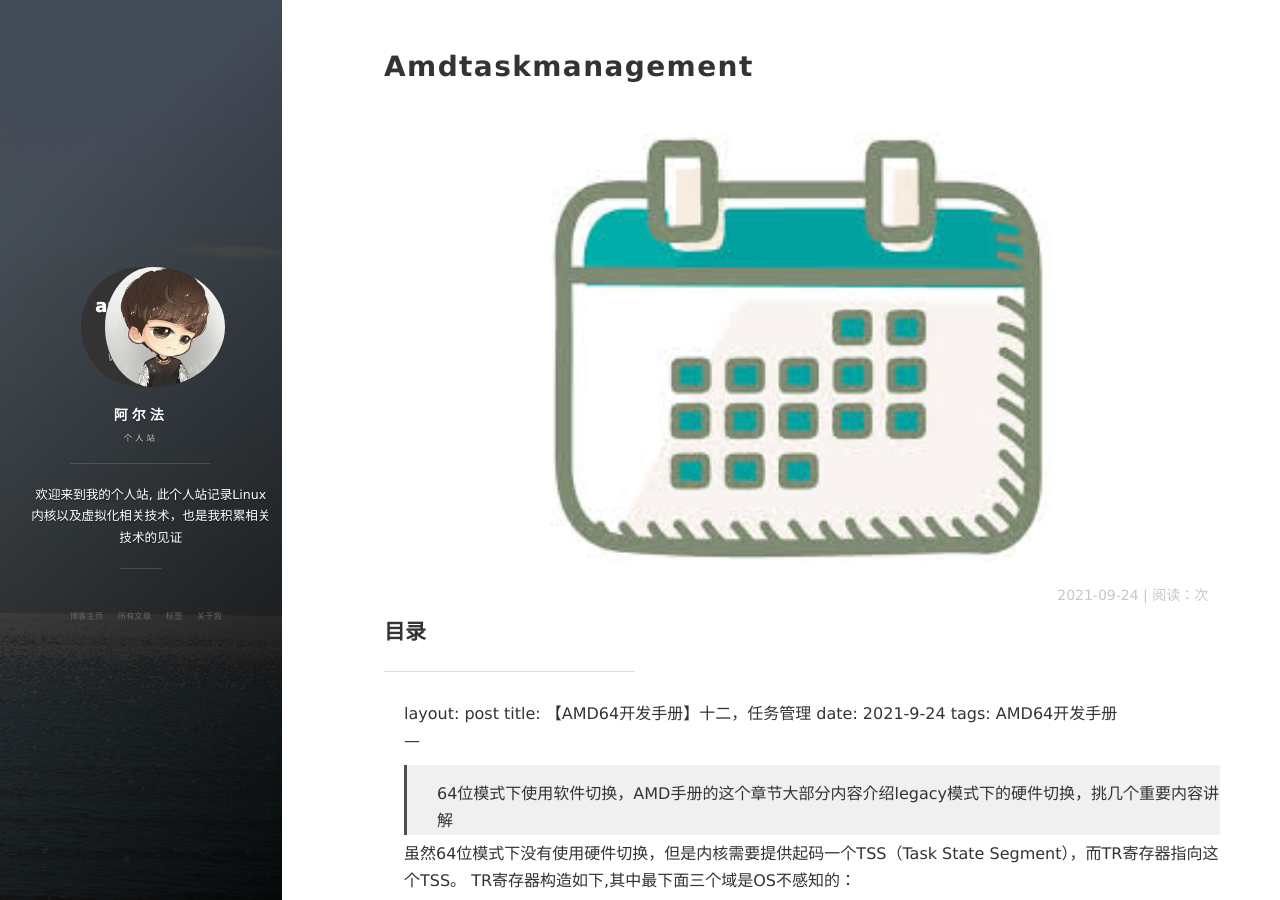
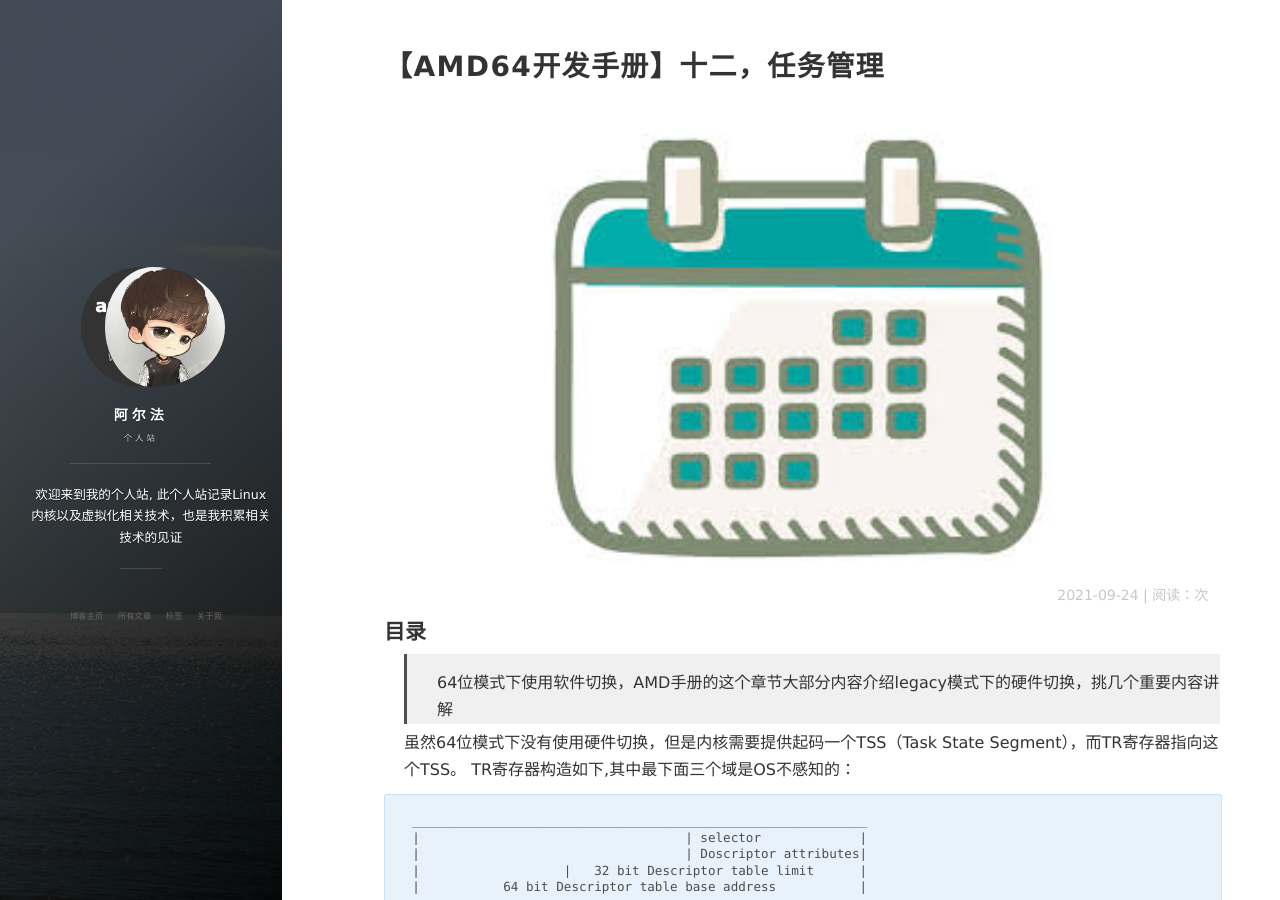
Before and after one commit to arafatms/arafatms.github.io, a Jekyll site: the page built from _posts/2021-09-24-AMDTaskManagement.md, in a window 1280 px wide and 900 px high. Built offline with Jekyll 4.4.1, drawn with Linux system fonts in a browser that asks for light colours; nearby versions of some CDN libraries; our own code applies the rules of GitHub Pages for plain Markdown files; comment, search, counter and statistics services are not loaded.

```diff
--- a/_posts/2021-09-24-AMDTaskManagement.md
+++ b/_posts/2021-09-24-AMDTaskManagement.md
@@ -1,16 +1,16 @@
+---
+layout: post
+title: 【AMD64开发手册】十二，任务管理
+date: 2021-9-24
+tags: AMD64开发手册
+---
+
 <style>
 img{
     width: 60%;
     padding-left: 20%;
 }
 </style>
-
----
-layout: post
-title: 【AMD64开发手册】十二，任务管理
-date: 2021-9-24
-tags: AMD64开发手册
----
 
 > 64位模式下使用软件切换，AMD手册的这个章节大部分内容介绍legacy模式下的硬件切换，挑几个重要内容讲解
 
```
